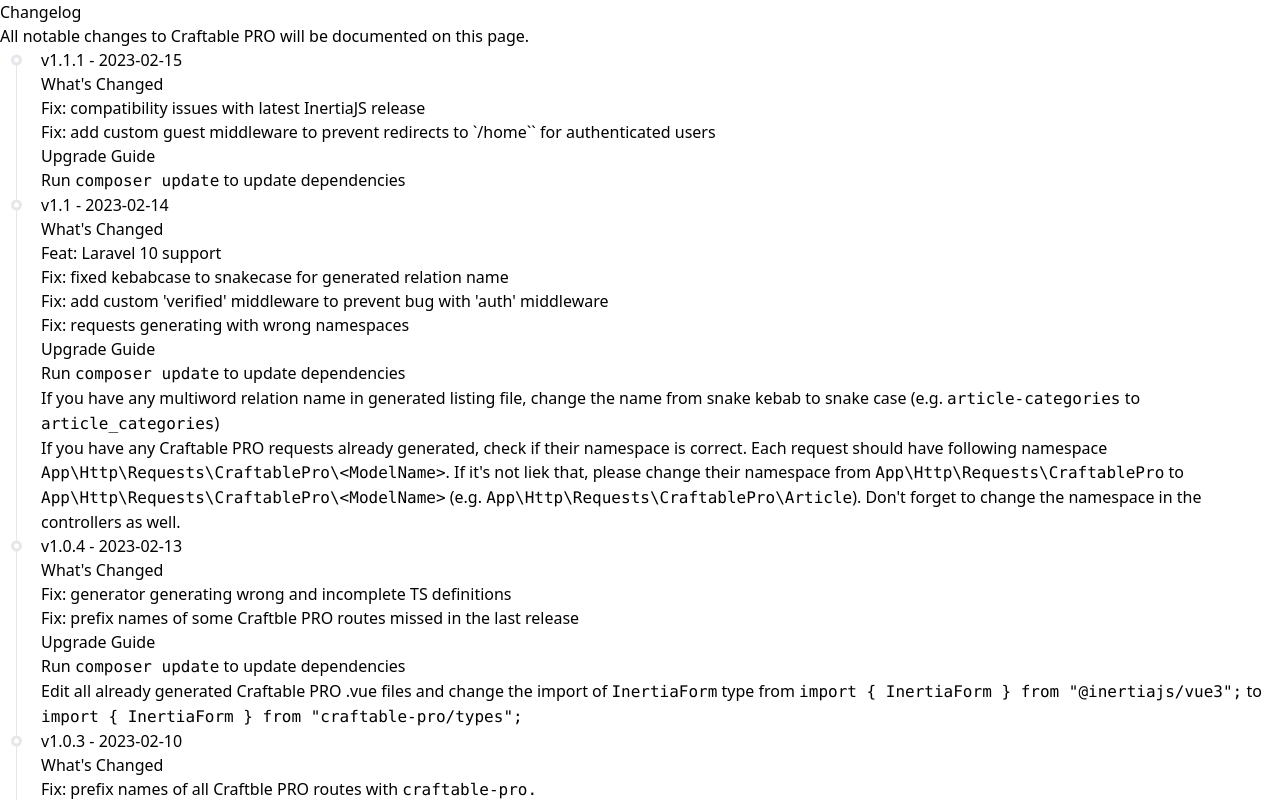
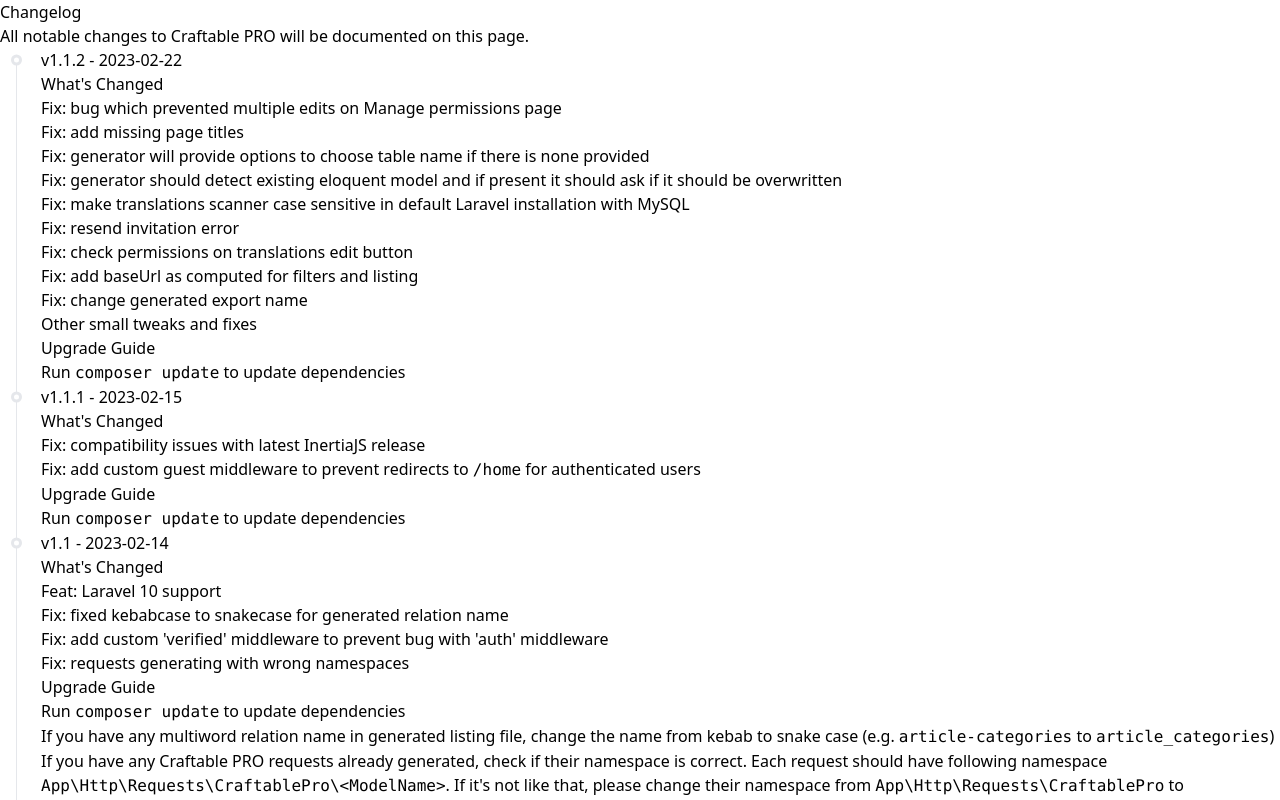
Before and after one commit to BRACKETS-by-TRIAD/craftable-pro-docs, a Next.js app: page /changelog in a window 1280 px wide. Shown: the top 800 px of the page. Built offline with nearby package versions, Linux system fonts and the light colour scheme.

Commit message:
feat: changelog for v1.1.2

```diff
--- a/pages/changelog.mdx
+++ b/pages/changelog.mdx
@@ -3,12 +3,31 @@
 All notable changes to Craftable PRO will be documented on this page.
 
 <div className="changelog-container">
+## v1.1.2 - 2023-02-22
+
+### What's Changed
+
+- Fix: bug which prevented multiple edits on Manage permissions page
+- Fix: add missing page titles
+- Fix: generator will provide options to choose table name if there is none provided
+- Fix: generator should detect existing eloquent model and if present it should ask if it should be overwritten
+- Fix: make translations scanner case sensitive in default Laravel installation with MySQL
+- Fix: resend invitation error
+- Fix: check permissions on translations edit button
+- Fix: add baseUrl as computed for filters and listing
+- Fix: change generated export name
+- Other small tweaks and fixes
+
+### Upgrade Guide
+
+- Run `composer update` to update dependencies
+
 ## v1.1.1 - 2023-02-15
 
 ### What's Changed
 
 - Fix: compatibility issues with latest InertiaJS release
-- Fix: add custom guest middleware to prevent redirects to `/home`` for authenticated users
+- Fix: add custom guest middleware to prevent redirects to `/home` for authenticated users
 
 ### Upgrade Guide
 
@@ -26,8 +45,8 @@ All notable changes to Craftable PRO will be documented on this page.
 ### Upgrade Guide
 
 - Run `composer update` to update dependencies
-- If you have any multiword relation name in generated listing file, change the name from snake kebab to snake case (e.g. `article-categories` to `article_categories`)
-- If you have any Craftable PRO requests already generated, check if their namespace is correct. Each request should have following namespace `App\Http\Requests\CraftablePro\<ModelName>`. If it's not liek that, please change their namespace from `App\Http\Requests\CraftablePro` to `App\Http\Requests\CraftablePro\<ModelName>` (e.g. `App\Http\Requests\CraftablePro\Article`). Don't forget to change the namespace in the controllers as well.
+- If you have any multiword relation name in generated listing file, change the name from kebab to snake case (e.g. `article-categories` to `article_categories`)
+- If you have any Craftable PRO requests already generated, check if their namespace is correct. Each request should have following namespace `App\Http\Requests\CraftablePro\<ModelName>`. If it's not like that, please change their namespace from `App\Http\Requests\CraftablePro` to `App\Http\Requests\CraftablePro\<ModelName>` (e.g. `App\Http\Requests\CraftablePro\Article`). Don't forget to change the namespace in the controllers as well.
 
 ## v1.0.4 - 2023-02-13
 
```
